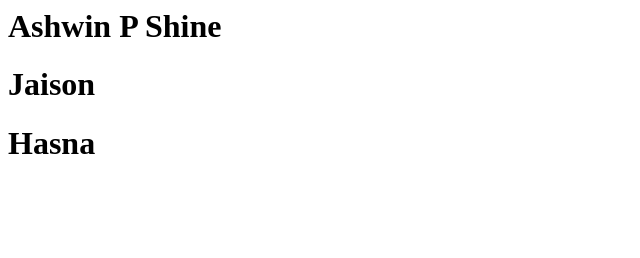
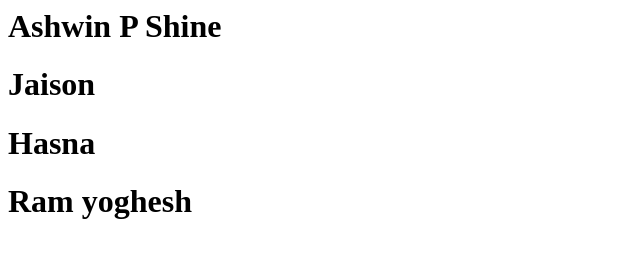
Before and after one commit to pgokul695/Print-your-name, a plain HTML site: page index.html in a window 1280 px wide. Shown: the whole page, without its empty margins (0-640 px from the left). Drawn offline with Linux system fonts and the light colour scheme.

Commit message:
Update index.html

```diff
--- a/index.html
+++ b/index.html
@@ -5,5 +5,6 @@
 	<H1>Ashwin P Shine</H1>
 	<H1>Jaison</H1>
 	<H1>Hasna</H1>
+	<H1>Ram yoghesh</H1>
 </body>
 </html>
```
